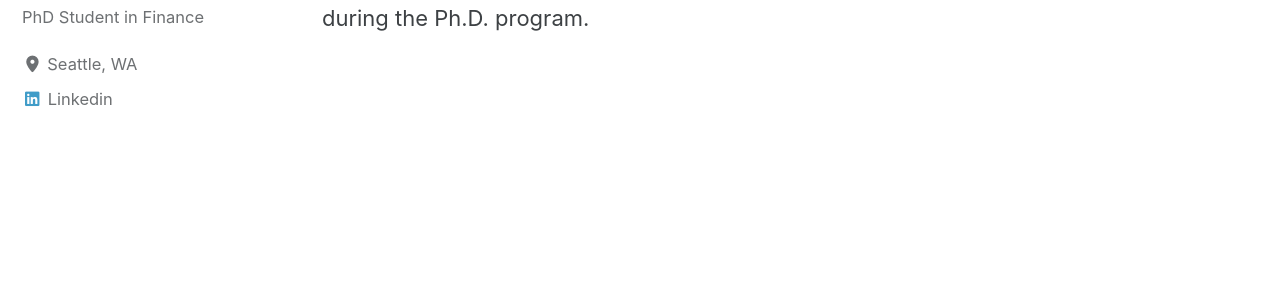
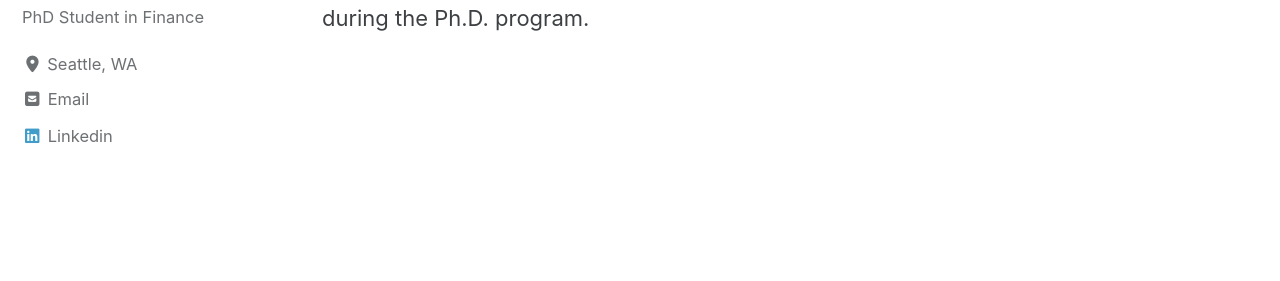
Before and after one commit to jhklee/jhklee.github.io, a Jekyll site: the page built from index.html, in a window 1280 px wide. Shown: the part 293-574 px from the top of the page. Built offline with Jekyll 4.4.1, drawn with Linux system fonts in a browser that asks for light colours; cached includes are drawn as plain includes; the list of posts is cut into pages by our own code.

Commit message:
Update _config.yml

```diff
--- a/_config.yml
+++ b/_config.yml
@@ -114,14 +114,14 @@
 # Site Author
 author:
   name             : "Jong Hyuk Lee"
-  avatar           : "jhklee.github.io/assets/images/jk_profile4.jpg"
+  avatar           : "/assets/images/jk_profile4.jpg"
   bio              : "PhD Student in Finance"
   location         : "Seattle, WA"
   email            :
   links:
     - label: "Email"
       icon: "fas fa-fw fa-envelope-square"
-      # url: "mailto:jhklee0130@gmail.com"
+      url: "mailto:jhklee0130@gmail.com"
     - label: "Linkedin"
       icon: "fab fa-fw fa-linkedin"
       url: "https://www.linkedin.com/in/jklbiz/"
```
